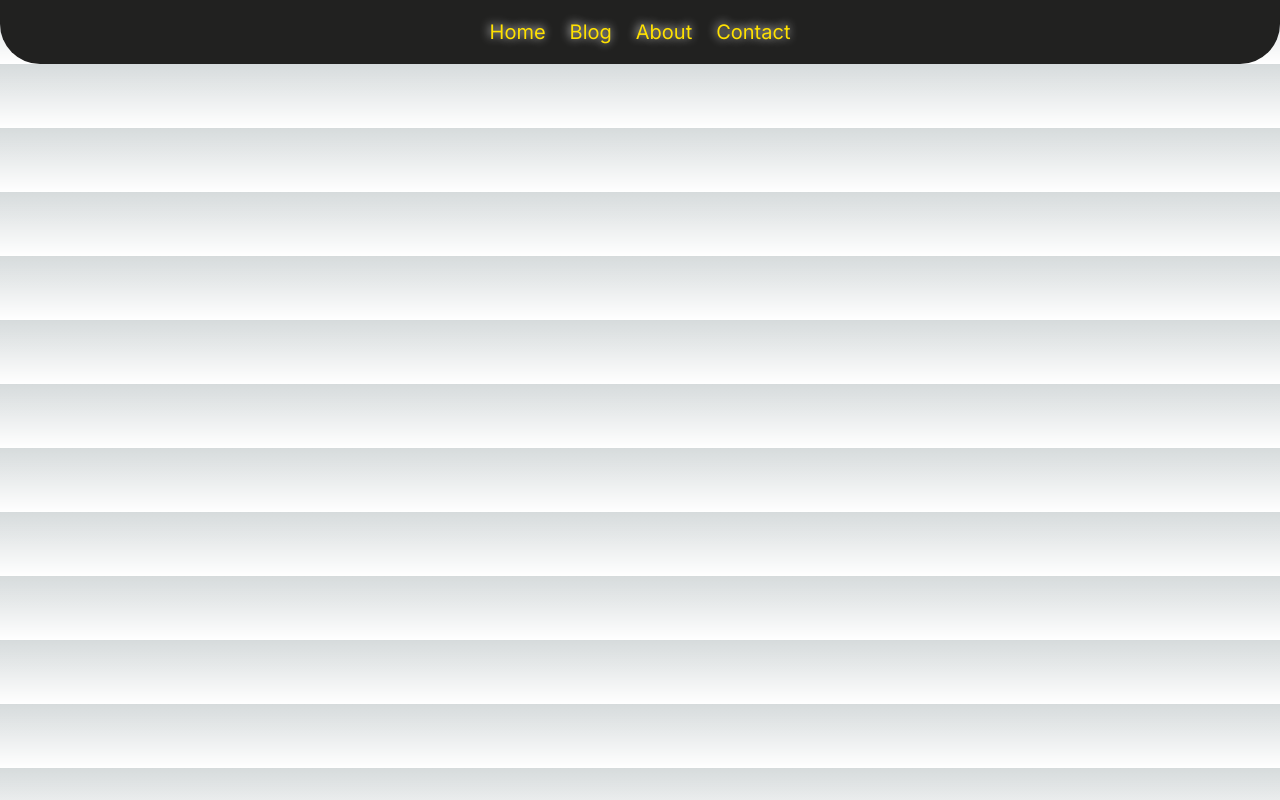
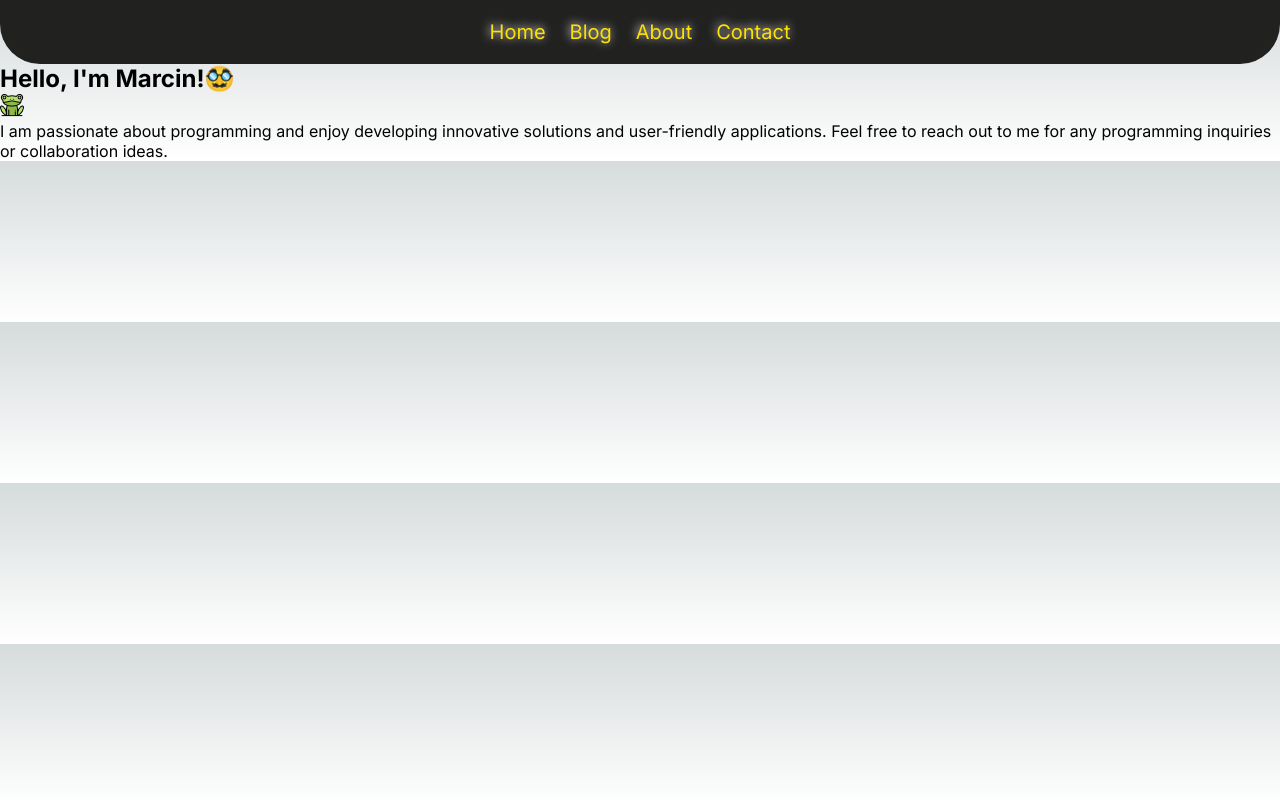
Before and after one commit to markopersonally/next-blog, a Next.js app: page /about in a window 1280 px wide. Built offline with nearby package versions, Linux system fonts and the light colour scheme.

Commit message:
add content to about

```diff
--- a/app/about/page.tsx
+++ b/app/about/page.tsx
@@ -1,9 +1,21 @@
 import NavBar from "@/components/NavBar";
+import Image from "next/image";
+import logo from "@/images/frog_394697.png";
+import styles from "./page.module.css";
 
 export default function About() {
   return (
     <main>
       <NavBar />
+      <div>
+        <h2>Hello, I'm Marcin!🥸</h2>
+        <Image src={logo} alt="logo" />
+        <p>
+          I am passionate about programming and enjoy developing innovative
+          solutions and user-friendly applications. Feel free to reach out to me
+          for any programming inquiries or collaboration ideas.
+        </p>
+      </div>
     </main>
   );
 }
```
